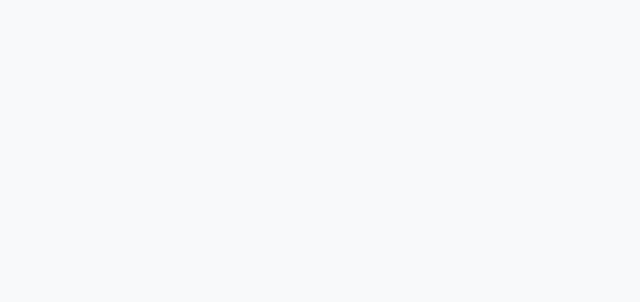
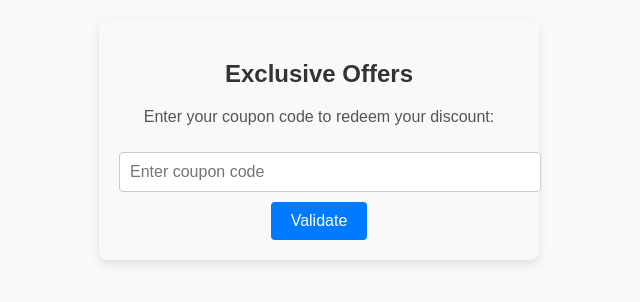
Before and after one commit to Aswath20000/Juice-shop, a React (Create React App) app in the folder owasp-juice-shop/: page /offers in a window 1280 px wide. Before the commit this address had no page. Shown: the top 302 px of the page, without its empty margins (321-961 px from the left). Built offline with nearby package versions, Linux system fonts and the light colour scheme.

Commit message:
added offers tabs completely

```diff
--- a/owasp-juice-shop/package.json
+++ b/owasp-juice-shop/package.json
@@ -7,6 +7,7 @@
     "@testing-library/react": "^13.4.0",
     "@testing-library/user-event": "^13.5.0",
     "axios": "^1.7.7",
+    "crypto-js": "^4.2.0",
     "react": "^18.3.1",
     "react-dom": "^18.3.1",
     "react-router-dom": "^6.28.0",
--- a/owasp-juice-shop/src/App.js
+++ b/owasp-juice-shop/src/App.js
@@ -11,6 +11,7 @@ import ConfidentialDocuments from './components/ConfidentialDocuments';
 import FileUpload from './components/FileUpload';
 import Scoreboard from './components/Scoreboard';
 import Photo from './components/Photo';
+import Offers from './components/Offers';
 import './App.css';
 
 
@@ -30,6 +31,7 @@ function App() {
           <Route path="/file-upload" element={<FileUpload />} />
           <Route path="/scoreboard" element={<Scoreboard />} />
           <Route path="/photo" element={<Photo/>}/>
+          <Route path='/offers' element={<Offers/>}/>
         </Routes>
       </Router>
     </div>
--- a/owasp-juice-shop/src/components/Dashboard.js
+++ b/owasp-juice-shop/src/components/Dashboard.js
@@ -147,6 +147,9 @@ const Dashboard = () => {
         <Link to="/file-upload">
           <button>File Upload</button>
         </Link>
+        <Link to="/offers">
+             <button>offers</button>
+        </Link>
         <Link to="/photo">
           <button>Photo</button>
         </Link>
--- /dev/null
+++ b/owasp-juice-shop/src/components/Offers.js
@@ -0,0 +1,123 @@
+import React, { useState } from 'react';
+import CryptoJS from 'crypto-js';
+
+// Function to generate MD5 hash for validation
+const generateMD5Hash = (day, month, discount) => {
+  const couponString = `${day}-${month}-${discount}`;
+  const hash = CryptoJS.MD5(couponString).toString(CryptoJS.enc.Hex); // Ensure it's Hex
+  return hash;
+};
+
+const Offers = () => {
+  const [userInput, setUserInput] = useState(''); // User-entered coupon code
+  const [isValid, setIsValid] = useState(false); // Validity status
+  const [discount, setDiscount] = useState(null); // Discount percentage if valid
+
+  // Hardcoded example coupon details for validation
+  const day = String(new Date().getDate()).padStart(2, '0'); // Current day
+  const month = String(new Date().getMonth() + 1).padStart(2, '0'); // Current month
+  const validDiscounts = [10, 20, 30, 40, 50]; // Example discounts
+
+  // Generate valid coupons for comparison
+  const validCoupons = validDiscounts.map((discount) => generateMD5Hash(day, month, discount));
+
+  // Validate the user input
+  const validateCoupon = () => {
+    const trimmedInput = userInput.trim(); // Remove leading/trailing spaces
+    console.log("User input hash:", trimmedInput);
+
+    const matchedIndex = validCoupons.findIndex(
+      (validCoupon) => validCoupon === trimmedInput
+    );
+
+    if (matchedIndex !== -1) {
+      setIsValid(true);
+      setDiscount(validDiscounts[matchedIndex]);
+    } else {
+      setIsValid(false);
+      setDiscount(null);
+    }
+  };
+
+  return (
+    <div
+      style={{
+        maxWidth: '400px',
+        margin: '0 auto',
+        padding: '20px',
+        textAlign: 'center',
+        fontFamily: 'Arial, sans-serif',
+        boxShadow: '0 4px 10px rgba(0, 0, 0, 0.1)',
+        borderRadius: '8px',
+        backgroundColor: '#f9f9f9',
+      }}
+    >
+      <h2 style={{ color: '#333', fontSize: '24px', marginBottom: '20px' }}>Exclusive Offers</h2>
+      <p style={{ fontSize: '16px', color: '#555' }}>Enter your coupon code to redeem your discount:</p>
+      <input
+        type="text"
+        placeholder="Enter coupon code"
+        value={userInput}
+        onChange={(e) => setUserInput(e.target.value)}
+        style={{
+          width: '100%',
+          padding: '10px',
+          margin: '10px 0',
+          border: '1px solid #ccc',
+          borderRadius: '4px',
+          fontSize: '16px',
+        }}
+      />
+      <button
+        onClick={validateCoupon}
+        style={{
+          padding: '10px 20px',
+          backgroundColor: '#007BFF',
+          color: '#fff',
+          border: 'none',
+          borderRadius: '4px',
+          cursor: 'pointer',
+          fontSize: '16px',
+        }}
+      >
+        Validate
+      </button>
+
+      {/* Feedback Section */}
+      {isValid && discount && (
+        <div
+          style={{
+            marginTop: '20px',
+            padding: '15px',
+            backgroundColor: '#e6f9e6',
+            border: '1px solid #4CAF50',
+            borderRadius: '4px',
+            color: '#4CAF50',
+            fontSize: '18px',
+            fontWeight: 'bold',
+          }}
+        >
+          🎉 Your coupon is valid! You get a {discount}% discount!
+        </div>
+      )}
+      {!isValid && userInput && (
+        <div
+          style={{
+            marginTop: '20px',
+            padding: '15px',
+            backgroundColor: '#fde6e6',
+            border: '1px solid #f44336',
+            borderRadius: '4px',
+            color: '#f44336',
+            fontSize: '18px',
+            fontWeight: 'bold',
+          }}
+        >
+          ❌ Invalid Coupon. Please try again.
+        </div>
+      )}
+    </div>
+  );
+};
+
+export default Offers;
```
Also changed, not shown: owasp-juice-shop/src/components/CSS/Dashboard.css (indentation only), 1 other file (tests, documents, lock files or other folders).
